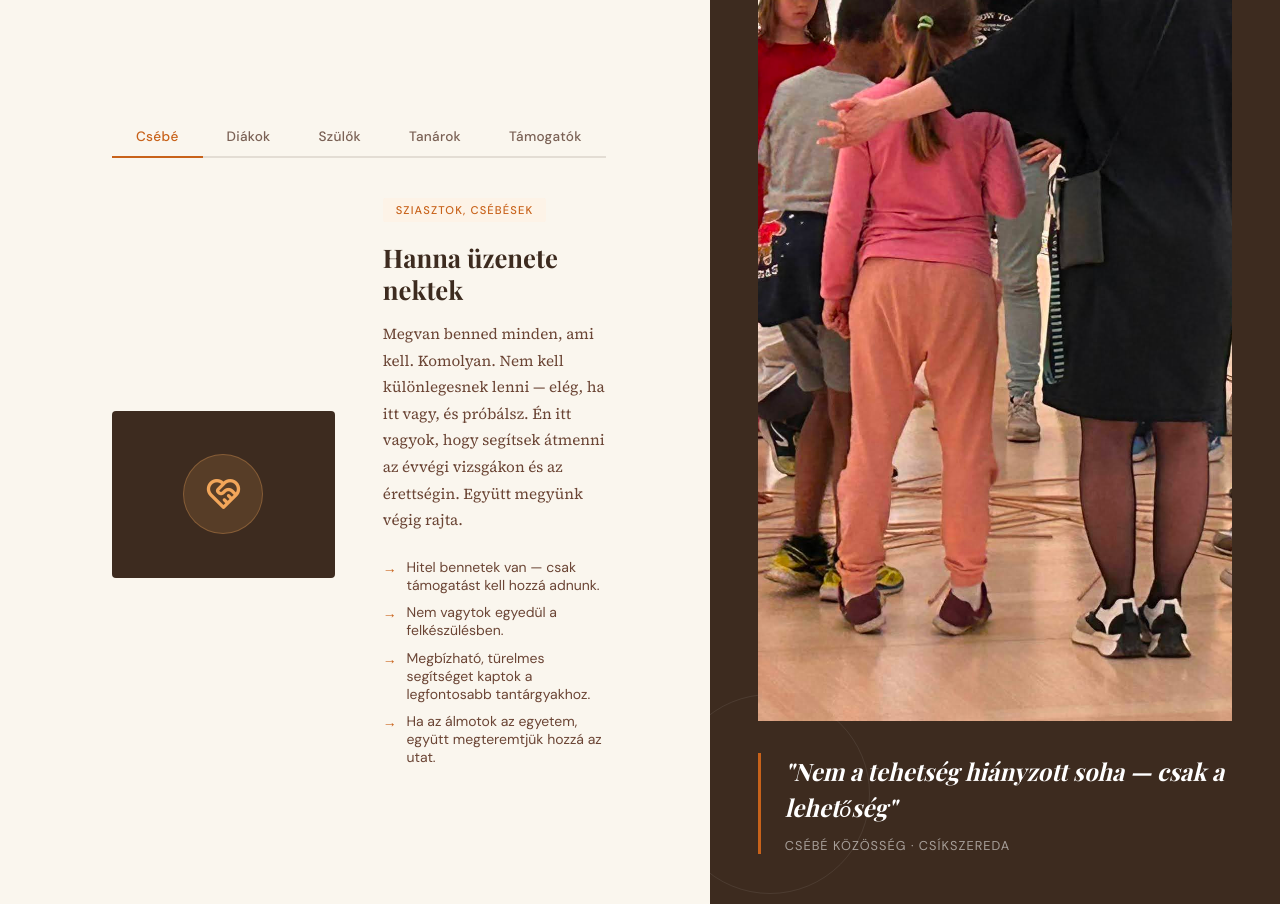
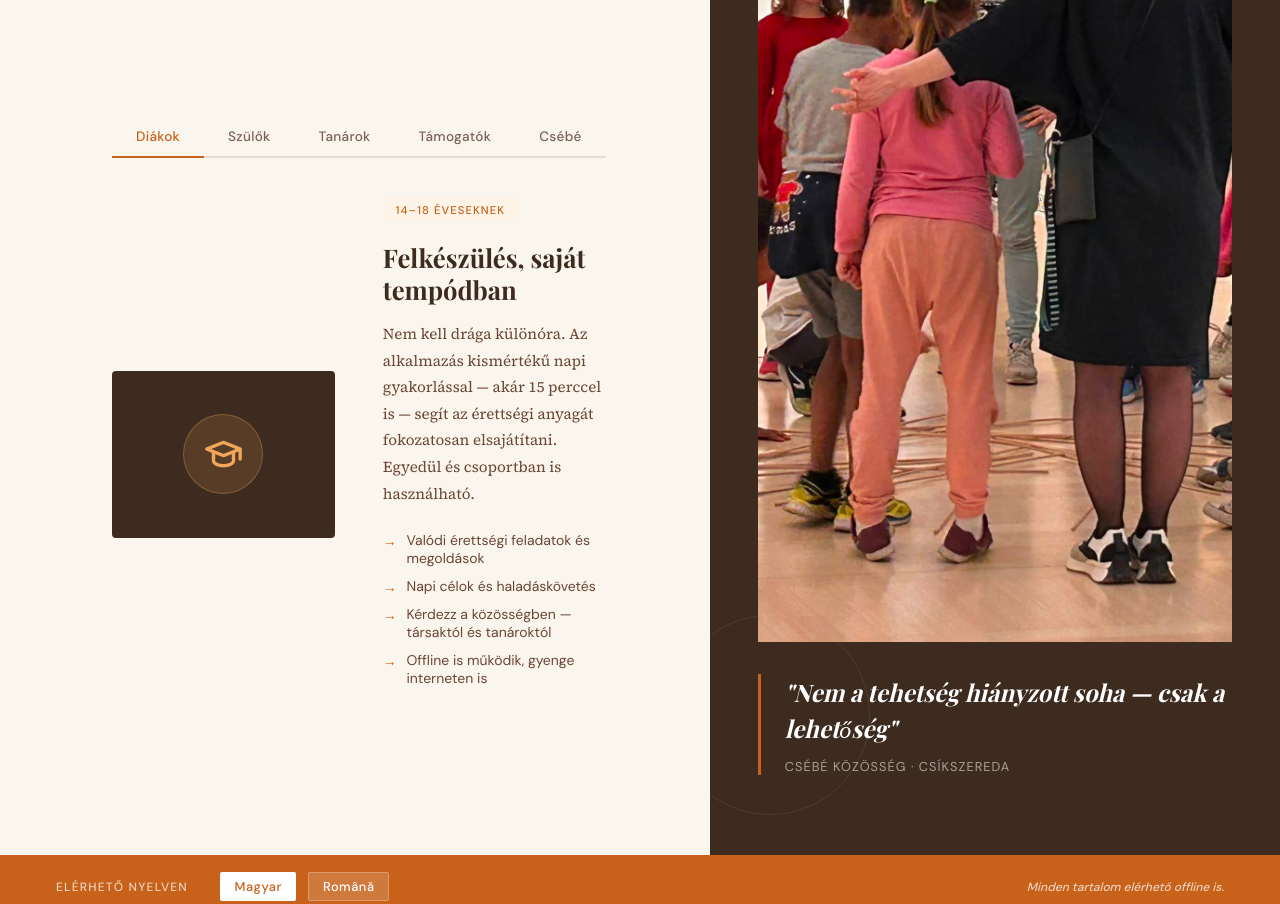
Before and after one commit to sztrovacsek/csebe-bacc, a plain HTML site: page index.html in a window 1280 px wide. Shown: the part 405-1309 px from the top of the page. Drawn offline with nearby package versions, Linux system fonts and the light colour scheme; a web font is replaced by a local one.

Commit message:
Message update

```diff
--- a/index.html
+++ b/index.html
@@ -347,33 +347,14 @@
     <!-- AUDIENCE SECTION -->
     <section class="audience-section" id="diakok">
       <div class="audience-tabs" role="tablist">
-        <button class="audience-tab active" onclick="switchTab('csebe', this)" role="tab">Csébé</button>
-        <button class="audience-tab" onclick="switchTab('diak', this)" role="tab">Diákok</button>
+        <button class="audience-tab active" onclick="switchTab('diak', this)" role="tab">Diákok</button>
         <button class="audience-tab" onclick="switchTab('szulo', this)" role="tab" id="szulok">Szülők</button>
         <button class="audience-tab" onclick="switchTab('tanar', this)" role="tab" id="tanarok">Tanárok</button>
         <button class="audience-tab" onclick="switchTab('tamogato', this)" role="tab" id="tamogatok">Támogatók</button>
+        <button class="audience-tab" onclick="switchTab('csebe', this)" role="tab">Csébé</button>
       </div>
 
-      <div id="panel-csebe" class="audience-panel active">
-        <div class="panel-visual">
-          <div class="panel-icon-wrap">
-            <i class="ti ti-heart-handshake" aria-hidden="true"></i>
-          </div>
-        </div>
-        <div class="panel-content">
-          <span class="panel-tag">Sziasztok, Csébések</span>
-          <h3 class="panel-title">Hanna üzenete nektek</h3>
-          <p class="panel-body">Megvan benned minden, ami kell. Komolyan. Nem kell különlegesnek lenni — elég, ha itt vagy, és próbálsz. Én itt vagyok, hogy segítsek átmenni az évvégi vizsgákon és az érettségin. Együtt megyünk végig rajta.</p>
-          <ul class="panel-features">
-            <li>Hitel bennetek van — csak támogatást kell hozzá adnunk.</li>
-            <li>Nem vagytok egyedül a felkészülésben.</li>
-            <li>Megbízható, türelmes segítséget kaptok a legfontosabb tantárgyakhoz.</li>
-            <li>Ha az álmotok az egyetem, együtt megteremtjük hozzá az utat.</li>
-          </ul>
-        </div>
-      </div>
-
-      <div id="panel-diak" class="audience-panel">
+      <div id="panel-diak" class="audience-panel active">
         <div class="panel-visual">
           <div class="panel-icon-wrap">
             <i class="ti ti-school" aria-hidden="true"></i>
@@ -445,6 +426,25 @@
             <li>Átlátható felhasználás — éves jelentéssel</li>
             <li>Visszajelzési lehetőség a fejlesztési irányokhoz</li>
             <li>Egyszeri és rendszeres adomány is lehetséges</li>
+          </ul>
+        </div>
+      </div>
+
+      <div id="panel-csebe" class="audience-panel">
+        <div class="panel-visual">
+          <div class="panel-icon-wrap">
+            <i class="ti ti-heart-handshake" aria-hidden="true"></i>
+          </div>
+        </div>
+        <div class="panel-content">
+          <span class="panel-tag">Sziasztok, Csébések</span>
+          <h3 class="panel-title">Hanna üzenete, nektek</h3>
+          <p class="panel-body">Ez az oldal elsősorban nektek, neked szól. Megvan benned minden, ami kell. Komolyan. Nem kell különlegesnek lenni — elég, ha itt vagy, és próbálsz. Én itt vagyok, hogy segítsek átmenni az évvégi vizsgákon és az érettségin. Együtt megyünk végig rajta.</p>
+          <ul class="panel-features">
+            <li>Hitel bennetek van — csak támogatást kell hozzá adnunk.</li>
+            <li>Nem vagytok egyedül a felkészülésben.</li>
+            <li>Megbízható, türelmes segítséget kaptok a legfontosabb tantárgyakhoz.</li>
+            <li>Ha az álmotok az egyetem, együtt megteremtjük hozzá az utat.</li>
           </ul>
         </div>
       </div>
```
